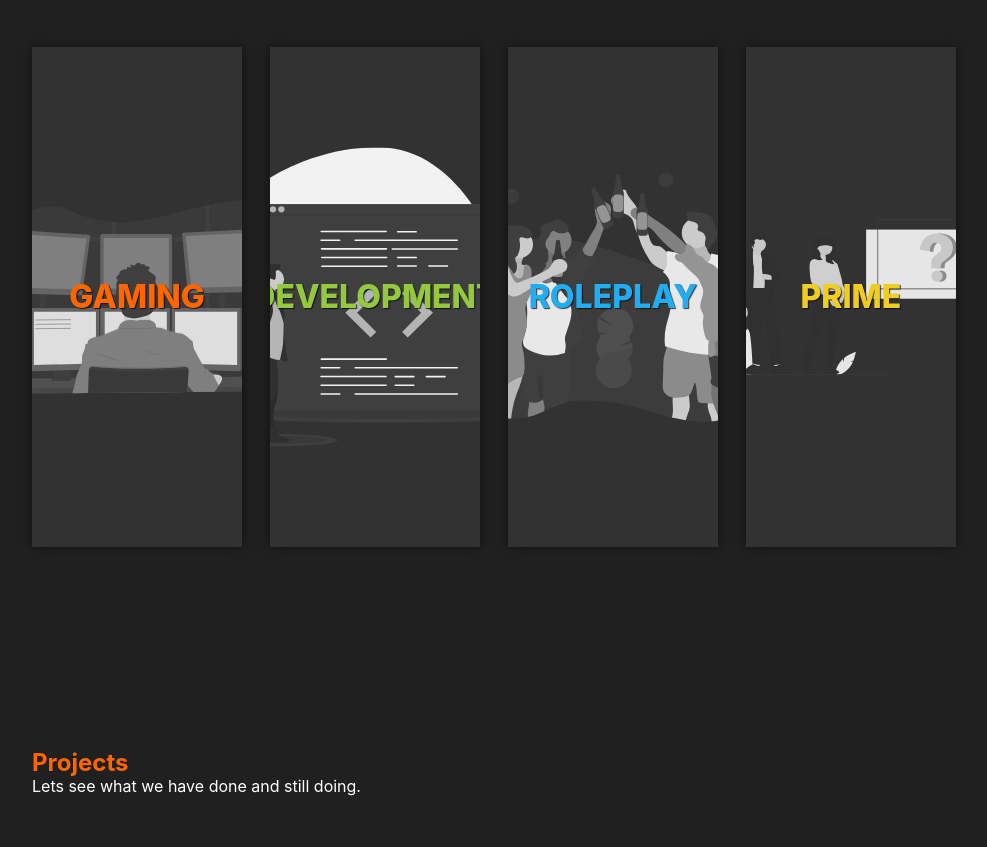
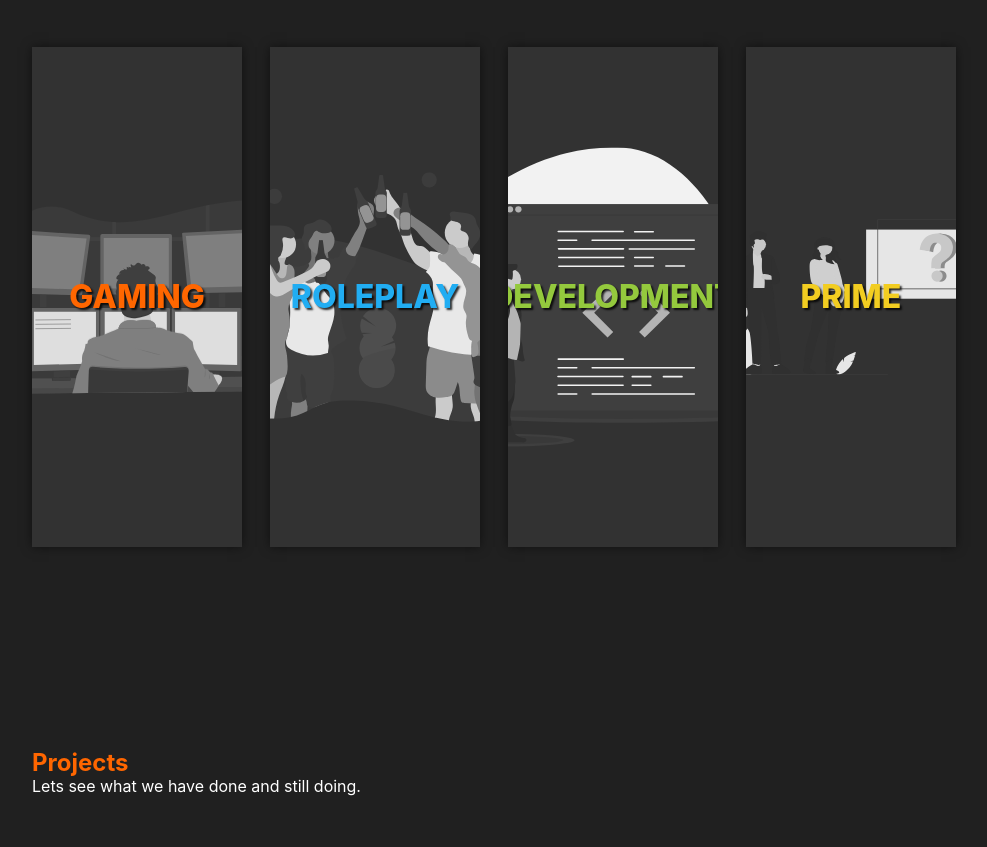
Before and after one commit to Just-Look-Network/JL_LandingPage, a website built with Parcel: page src/index.html in a window 1280 px wide. Shown: the part 2073-2920 px from the top of the page, without its empty margins (196-1183 px from the left). Built offline with nearby package versions, Linux system fonts and the light colour scheme.

Commit message:
small changes
changed text-shadow
changed module positions

```diff
--- a/src/assets/scss/components/_section_modules.scss
+++ b/src/assets/scss/components/_section_modules.scss
@@ -70,7 +70,7 @@
 
                     font-size: 3.2rem;
                     font-weight: $font-weight-bold;
-                    text-shadow: 1px 1px 1px rgba(0, 0, 0, 0.75);
+                    text-shadow: 2px 2px 2px rgba(0, 0, 0, 0.8);
                 }
             }
         }
--- a/src/index.html
+++ b/src/index.html
@@ -164,14 +164,14 @@
                             </div>
                             <div class="module2">
                                 <a href="#" target="_blank" rel="noopener noreferrer">
-                                    <img src="./assets/img/programming.svg" alt="JLN Developemnt" />
-                                    <div class="title text-green">DEVELOPMENT</div>
+                                    <img src="./assets/img/roleplay.svg" alt="JLN Roleplay" />
+                                    <div class="title text-blue">ROLEPLAY</div>
                                 </a>
                             </div>
                             <div class="module3">
                                 <a href="#" target="_blank" rel="noopener noreferrer">
-                                    <img src="./assets/img/roleplay.svg" alt="JLN Roleplay" />
-                                    <div class="title text-blue">ROLEPLAY</div>
+                                    <img src="./assets/img/programming.svg" alt="JLN Developemnt" />
+                                    <div class="title text-green">DEVELOPMENT</div>
                                 </a>
                             </div>
                             <div class="module4">
```
